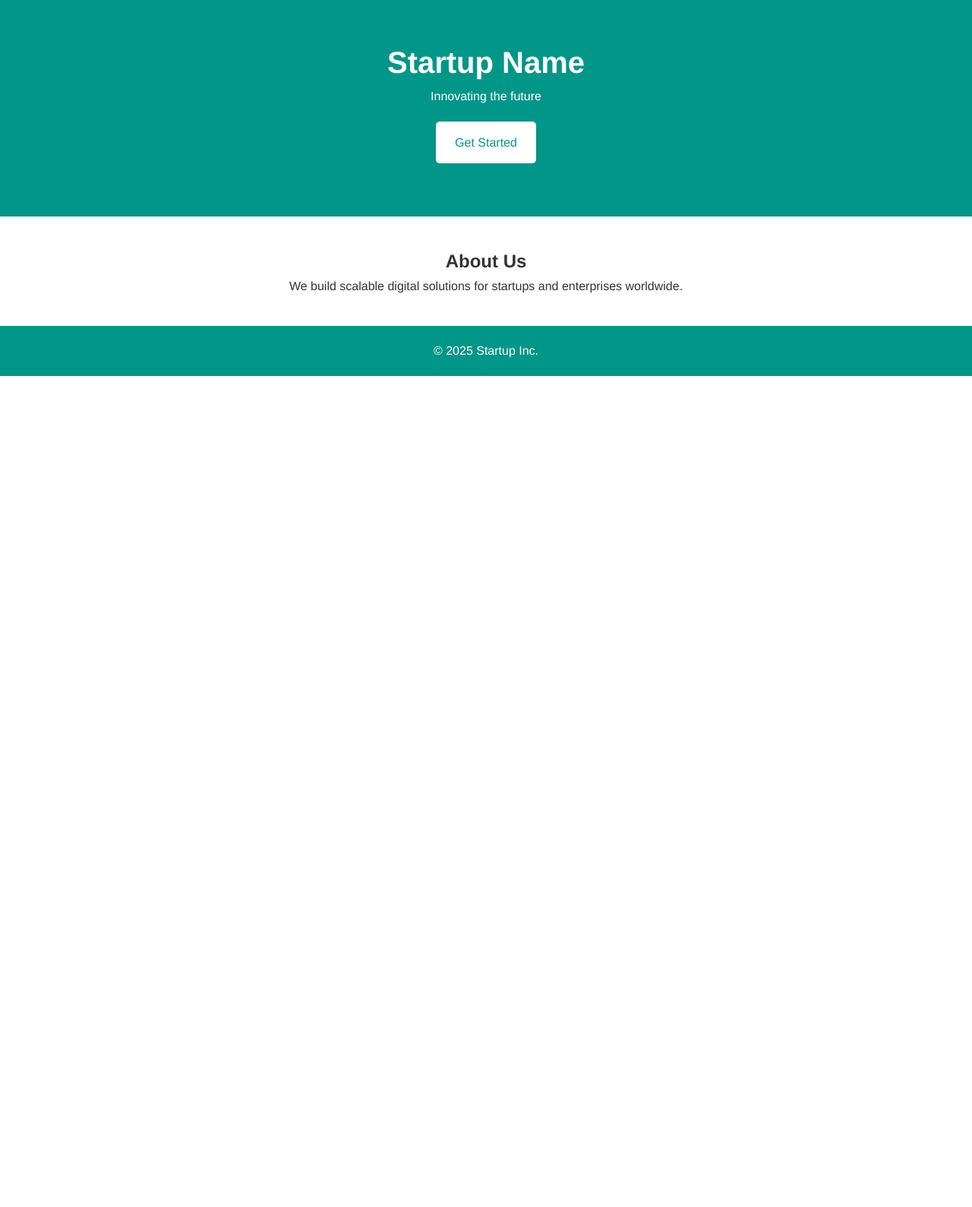
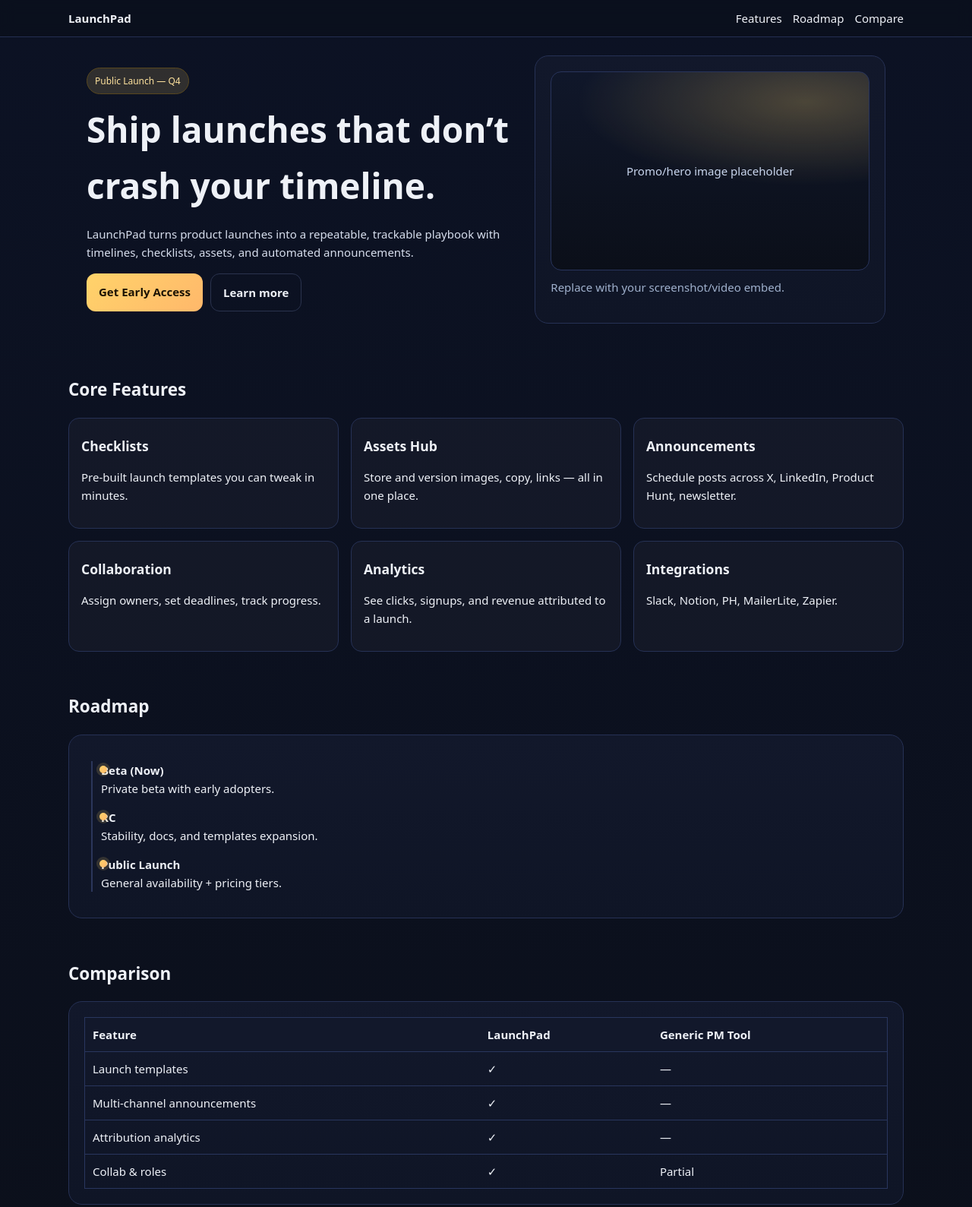
Before and after one commit to Sessebi/Templates, a plain HTML site: page sample3/index.html in a window 1280 px wide. Shown: the top 1589 px of the page at 76% size. Before the commit the page ends 800 px from the top, so only its background shows below. Drawn offline with Linux system fonts and the light colour scheme.

Commit message:
Add files via upload

```diff
--- a/sample3/index.html
+++ b/sample3/index.html
@@ -1,31 +1,112 @@
 <!DOCTYPE html>
 <html lang="en">
 <head>
-  <meta charset="UTF-8">
-  <meta name="viewport" content="width=device-width, initial-scale=1.0">
-  <title>Startup One Pager</title>
-  <style>
-    *{margin:0;padding:0;box-sizing:border-box;}
-    body{font-family:Helvetica, sans-serif; line-height:1.6; color:#333;}
-    header{background:#009688;color:#fff;padding:50px;text-align:center;}
-    header h1{font-size:2.5rem;}
-    .cta{margin:20px auto;padding:15px 25px;background:#fff;color:#009688;border-radius:5px;display:inline-block;text-decoration:none;}
-    section{padding:40px;text-align:center;}
-    footer{background:#009688;color:#fff;padding:20px;text-align:center;}
-  </style>
+<meta charset="UTF-8"><meta name="viewport" content="width=device-width,initial-scale=1">
+<title>LaunchPad — Product One-Pager</title>
+<style>
+  :root{--bg:#0b0f19;--card:#12182b;--text:#eef1f7;--muted:#9fb0cc;--acc:#ffd36a;--max:1100px;--r:18px}
+  *{box-sizing:border-box}
+  body{margin:0;background:linear-gradient(180deg,#0c1224,#0b0f19);color:var(--text);font:15px/1.6 system-ui,Segoe UI,Roboto,Arial}
+  a{color:inherit;text-decoration:none}
+  .wrap{max-width:var(--max);margin:0 auto;padding:24px}
+  header{padding:46px 0;display:grid;grid-template-columns:1.1fr .9fr;gap:26px;align-items:center}
+  .tag{display:inline-block;background:rgba(255,211,106,.15);color:#ffe39e;border:1px solid #58471e;padding:7px 10px;border-radius:999px;font-size:12px}
+  h1{font-size:clamp(28px,6vw,46px);margin:10px 0 8px}
+  .lead{color:#d7deed}
+  .cta{display:flex;gap:10px;flex-wrap:wrap;margin-top:16px}
+  .btn{background:linear-gradient(135deg,#ffd36a,#ffb86b);color:#1c1303;border:none;padding:12px 16px;border-radius:12px;font-weight:700}
+  .ghost{background:transparent;border:1px solid #2a334e;color:var(--text)}
+  .card{background:linear-gradient(180deg,#12182b,#0f1526);border:1px solid #263155;border-radius:var(--r);padding:20px}
+  .mock{aspect-ratio:16/10;border-radius:14px;background:radial-gradient(600px 220px at 80% 15%,rgba(255,211,106,.25),transparent 50%),linear-gradient(180deg,#10172a,#0b0f19);border:1px solid #28345c;display:grid;place-items:center;color:#c9d6ee}
+  /* FEATURES */
+  .grid3{display:grid;grid-template-columns:repeat(3,1fr);gap:16px}
+  .feat{border:1px solid #263155;border-radius:14px;padding:16px;background:rgba(255,255,255,.03)}
+  .feat h3{margin:6px 0}
+  /* TIMELINE */
+  .timeline{position:relative;padding-left:22px}
+  .timeline::before{content:"";position:absolute;left:9px;top:0;bottom:0;width:2px;background:#2b365a}
+  .tl{position:relative;margin:14px 0}
+  .tl::before{content:"";position:absolute;left:-2px;top:6px;width:10px;height:10px;border-radius:50%;background:linear-gradient(135deg,#ffd36a,#ffb86b);box-shadow:0 0 0 4px rgba(255,211,106,.15)}
+  /* COMPARE */
+  table{width:100%;border-collapse:collapse;border:1px solid #29365e}
+  th,td{padding:10px;border-top:1px solid #29365e}
+  th{text-align:left;background:#12182b}
+  /* FOOTER */
+  footer{border-top:1px solid #242f52;color:#a8b6d5;padding:26px 0;margin-top:40px}
+  @media (max-width:900px){header{grid-template-columns:1fr}.grid3{grid-template-columns:1fr}}
+</style>
 </head>
 <body>
-  <header>
-    <h1>Startup Name</h1>
-    <p>Innovating the future</p>
-    <a href="#" class="cta">Get Started</a>
+  <nav style="position:sticky;top:0;background:rgba(11,15,25,.6);backdrop-filter:blur(10px);border-bottom:1px solid #242f52;z-index:20">
+    <div class="wrap" style="display:flex;justify-content:space-between;align-items:center;padding:12px 0">
+      <b>LaunchPad</b>
+      <div style="display:flex;gap:14px"><a href="#features">Features</a><a href="#roadmap">Roadmap</a><a href="#compare">Compare</a></div>
+    </div>
+  </nav>
+
+  <header class="wrap">
+    <div>
+      <span class="tag">Public Launch — Q4</span>
+      <h1>Ship launches that don’t crash your timeline.</h1>
+      <p class="lead">LaunchPad turns product launches into a repeatable, trackable playbook with timelines, checklists, assets, and automated announcements.</p>
+      <div class="cta"><a class="btn" href="#join">Get Early Access</a><a class="btn ghost" href="#features">Learn more</a></div>
+    </div>
+    <div class="card">
+      <div class="mock">Promo/hero image placeholder</div>
+      <p style="color:#9fb0cc;margin-top:10px">Replace with your screenshot/video embed.</p>
+    </div>
   </header>
-  <section>
-    <h2>About Us</h2>
-    <p>We build scalable digital solutions for startups and enterprises worldwide.</p>
+
+  <section id="features" class="wrap" style="padding:26px 0">
+    <h2>Core Features</h2>
+    <div class="grid3" style="margin-top:12px">
+      <div class="feat"><h3>Checklists</h3><p>Pre-built launch templates you can tweak in minutes.</p></div>
+      <div class="feat"><h3>Assets Hub</h3><p>Store and version images, copy, links — all in one place.</p></div>
+      <div class="feat"><h3>Announcements</h3><p>Schedule posts across X, LinkedIn, Product Hunt, newsletter.</p></div>
+      <div class="feat"><h3>Collaboration</h3><p>Assign owners, set deadlines, track progress.</p></div>
+      <div class="feat"><h3>Analytics</h3><p>See clicks, signups, and revenue attributed to a launch.</p></div>
+      <div class="feat"><h3>Integrations</h3><p>Slack, Notion, PH, MailerLite, Zapier.</p></div>
+    </div>
   </section>
+
+  <section id="roadmap" class="wrap" style="padding:10px 0 26px">
+    <h2>Roadmap</h2>
+    <div class="card" style="margin-top:12px">
+      <div class="timeline">
+        <div class="tl"><b>Beta (Now)</b><div class="muted">Private beta with early adopters.</div></div>
+        <div class="tl"><b>RC</b><div class="muted">Stability, docs, and templates expansion.</div></div>
+        <div class="tl"><b>Public Launch</b><div class="muted">General availability + pricing tiers.</div></div>
+      </div>
+    </div>
+  </section>
+
+  <section id="compare" class="wrap" style="padding:10px 0 26px">
+    <h2>Comparison</h2>
+    <div class="card" style="margin-top:12px">
+      <table>
+        <tr><th>Feature</th><th>LaunchPad</th><th>Generic PM Tool</th></tr>
+        <tr><td>Launch templates</td><td>✓</td><td>—</td></tr>
+        <tr><td>Multi-channel announcements</td><td>✓</td><td>—</td></tr>
+        <tr><td>Attribution analytics</td><td>✓</td><td>—</td></tr>
+        <tr><td>Collab & roles</td><td>✓</td><td>Partial</td></tr>
+      </table>
+    </div>
+  </section>
+
+  <section id="join" class="wrap" style="padding:10px 0 26px">
+    <h2>Join the waitlist</h2>
+    <div class="card" style="display:grid;grid-template-columns:1.2fr .8fr;gap:16px;align-items:center">
+      <div><p class="muted">Get beta invites, product updates, and early-bird pricing.</p></div>
+      <form onsubmit="event.preventDefault();alert('Thanks — you’re on the list!')">
+        <input required type="email" placeholder="you@company.com" style="width:100%;padding:12px;border-radius:10px;border:1px solid #2a355a;background:#0c1224;color:var(--text)">
+        <div style="height:10px"></div>
+        <button class="btn" style="width:100%">Request Access</button>
+      </form>
+    </div>
+  </section>
+
   <footer>
-    &copy; 2025 Startup Inc.
+    <div class="wrap">© 2025 LaunchPad — <a href="#">Privacy</a> · <a href="#">Terms</a></div>
   </footer>
 </body>
 </html>
```
